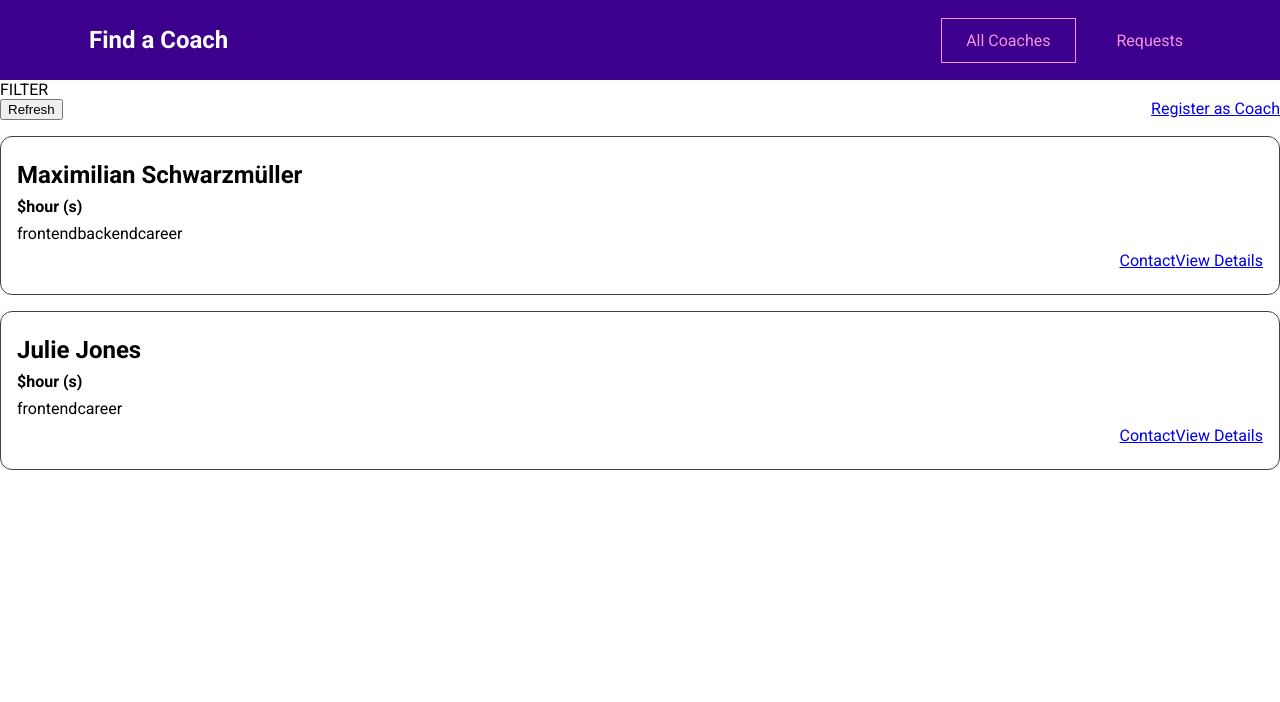
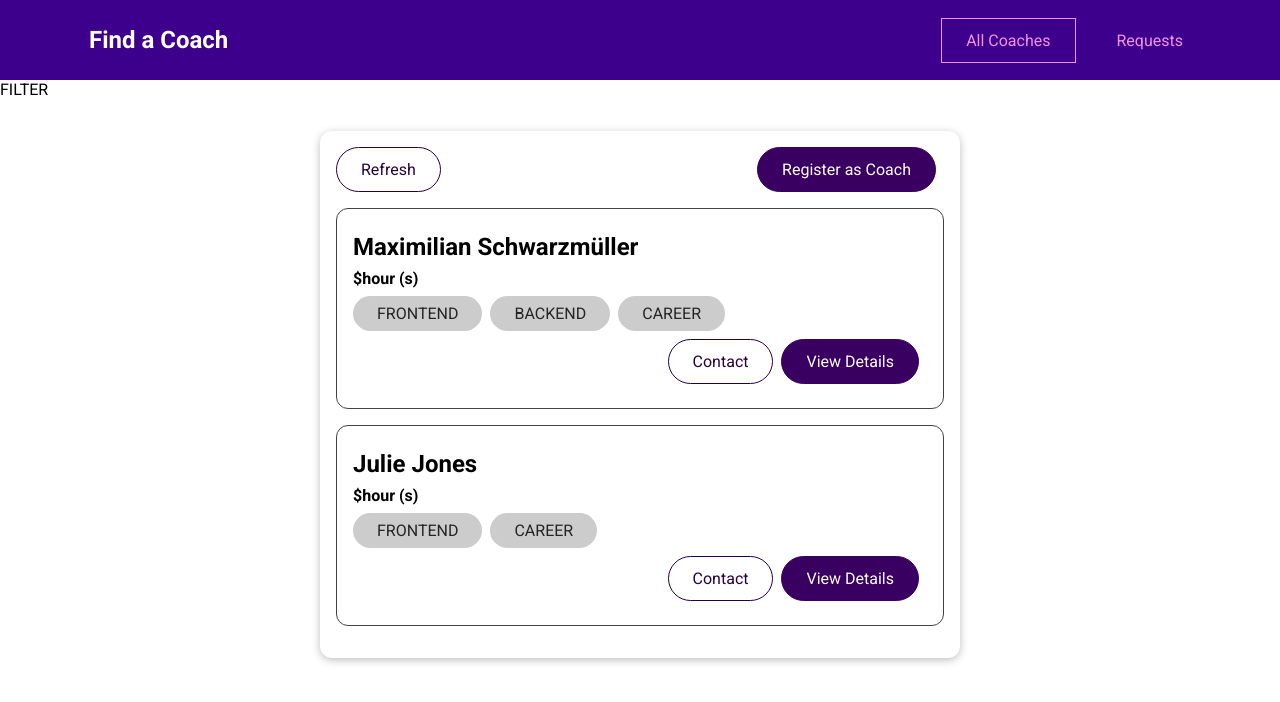
Before and after one commit to doivjpxx/vue3-main-project, a Vue app: page /coaches in a window 1280 px wide. Shown: the top 702 px of the page. Built offline with nearby package versions, Linux system fonts and the light colour scheme.

Commit message:
add BaseUI

```diff
--- a/src/App.vue
+++ b/src/App.vue
@@ -4,7 +4,7 @@
 </template>
 
 <script>
-  import TheHeader from './layout/TheHeader';
+  import TheHeader from './components/layout/TheHeader';
   export default {
     name: 'App',
     components: { TheHeader }
--- a/src/components/coaches/CoachItem.vue
+++ b/src/components/coaches/CoachItem.vue
@@ -3,13 +3,13 @@
     <h3>{{ fullName }}</h3>
     <h4>${{rate}}hour (s)</h4>
     <div>
-      <span v-for="area in areas" :key="area">
+      <base-badge v-for="area in areas" :key="area" :text="area" :title="area">
         {{ area }}
-      </span>
+      </base-badge>
     </div>
     <div class="actions">
-      <router-link :to="coachContactLink">Contact</router-link>
-      <router-link :to="coachDetailsLink">View Details</router-link>
+      <base-button mode="outline" link :to="coachContactLink">Contact</base-button>
+      <base-button link :to="coachDetailsLink">View Details</base-button>
     </div>
   </li>
 </template>
--- /dev/null
+++ b/src/components/ui/BaseBadge.vue
@@ -0,0 +1,43 @@
+<template>
+  <span class="badge" :class="type">
+    {{ text }}
+  </span>
+</template>
+
+<script>
+  export default {
+    name: 'BaseBadge',
+    props: ['type', 'title'],
+    computed: {
+      text() {
+         return this.title.toUpperCase();
+      }
+    }
+  };
+</script>
+
+<style scoped>
+  .badge {
+    background-color: #ccc;
+    color: #252525;
+    border-radius: 30px;
+    padding: 0.5rem 1.5rem;
+    display: inline-block;
+    margin-right: 0.5rem;
+  }
+
+  .frontend {
+    background-color: #3d008d;
+    color: white;
+  }
+
+  .backend {
+    background-color: #71008d;
+    color: white;
+  }
+
+  .career {
+    background-color: #8d006e;
+    color: white;
+  }
+</style>
--- /dev/null
+++ b/src/components/ui/BaseButton.vue
@@ -0,0 +1,74 @@
+<template>
+  <button v-if="link" :class="mode">
+    <slot></slot>
+  </button>
+  <router-link v-else :to="to" :class="mode">
+    <slot></slot>
+  </router-link>
+</template>
+
+<script>
+  export default {
+    name: 'BaseButton',
+    props: {
+      mode: {
+        type: String,
+        required: false,
+        default: null
+      },
+      link: {
+        type: Boolean,
+        required: false,
+        default: false,
+      },
+      to: {
+        type: String,
+        required: false,
+        default: '/'
+      }
+    }
+  };
+</script>
+
+<style scoped>
+  button,
+  a {
+    text-decoration: none;
+    padding: 0.75rem 1.5rem;
+    font: inherit;
+    background-color: #3a0061;
+    border: 1px solid #3a0061;
+    color: white;
+    cursor: pointer;
+    border-radius: 30px;
+    margin-right: 0.5rem;
+    display: inline-block;
+  }
+
+  a:hover,
+  a:active,
+  button:hover,
+  button:active {
+    background-color: #270041;
+    border-color: #270041;
+  }
+
+  .flat {
+    background-color: transparent;
+    color: #3a0061;
+    border: none;
+  }
+
+  .outline {
+    background-color: transparent;
+    border-color: #270041;
+    color: #270041;
+  }
+
+  .flat:hover,
+  .flat:active,
+  .outline:hover,
+  .outline:active {
+    background-color: #edd2ff;
+  }
+</style>
--- /dev/null
+++ b/src/components/ui/BaseCard.vue
@@ -0,0 +1,21 @@
+<template>
+  <div class="card">
+    <slot></slot>
+  </div>
+</template>
+
+<script>
+  export default {
+    name: 'BaseCard'
+  };
+</script>
+
+<style scoped>
+  .card {
+    border-radius: 12px;
+    box-shadow: 0 2px 8px rgba(0, 0, 0, 0.26);
+    padding: 1rem;
+    margin: 2rem auto;
+    max-width: 40rem;
+  }
+</style>
--- a/src/pages/coaches/CoachesList.vue
+++ b/src/pages/coaches/CoachesList.vue
@@ -3,16 +3,17 @@
     FILTER
   </section>
   <section>
+    <base-card>
       <div class="controls">
-      <button>Refresh</button>
-      <router-link to="/register">Register as Coach</router-link>
+        <base-button mode="outline">Refresh</base-button>
+        <base-button link to="/register">Register as Coach</base-button>
       </div>
       <ul v-if="hasCoaches">
         <coach-item v-for="coach in filteredCoaches" :key="coach.id" :id="coach.id" :firstName="coach.firstName"
                     :lastName="coach.lastName" :rate="coach.rate" :areas="coach.areas">
         </coach-item>
       </ul>
-    <h3 v-else>No coaches found.</h3>
+      <h3 v-else>No coaches found.</h3></base-card>
   </section>
 </template>
 
```
Also changed, not shown: src/main.js (+7 -0 lines), src/components/layout/TheHeader.vue (renamed from src/layout/TheHeader.vue). Lines whose indentation alone changed are shown as unchanged.
